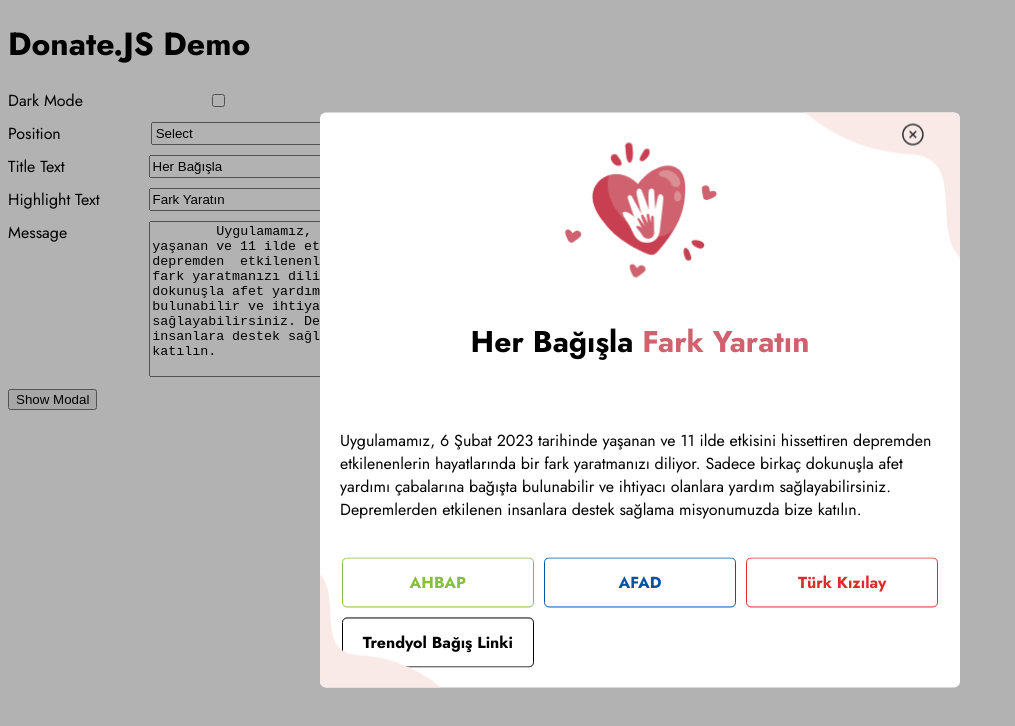
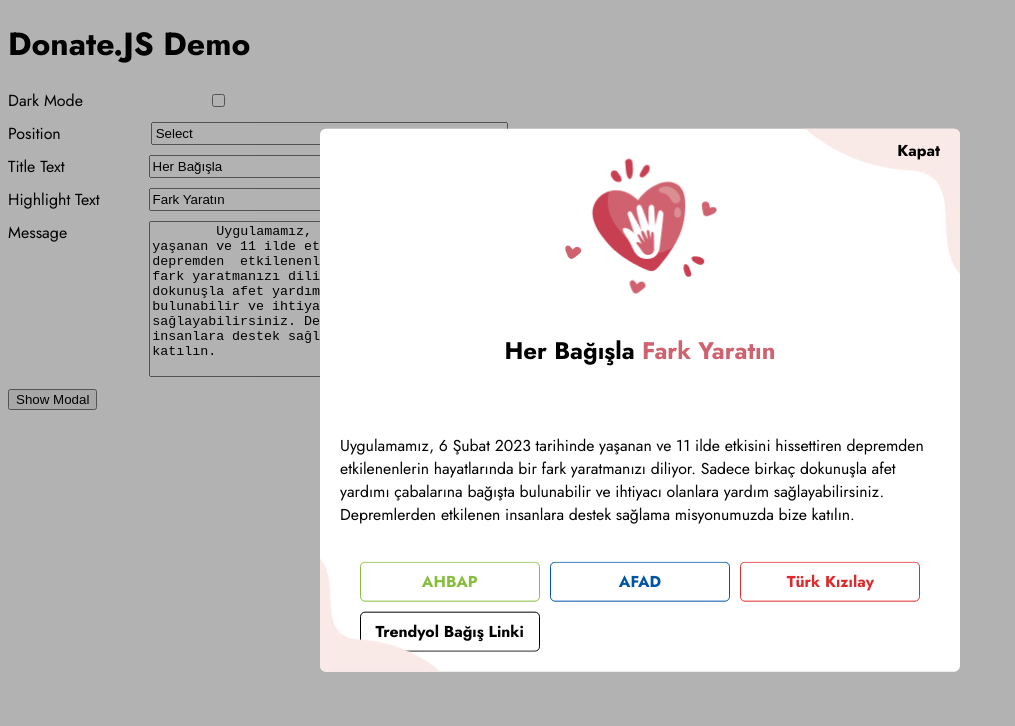
Before and after one commit to mobven/donate.js, a website built with webpack: page src/index.html in a window 1280 px wide. Both pictures are taken after a click on the button "Show Modal". Shown: the whole page, without its empty margins (0-1015 px from the left). Built offline with nearby package versions, Linux system fonts and the light colour scheme.

Commit message:
font sized added variables

```diff
--- a/src/donate.ts
+++ b/src/donate.ts
@@ -21,15 +21,21 @@
     modal.innerHTML = `
     <div class="popup">
       <div class="popup__content ${this.options.position}">
-      <a id="popup__close" href="#" class="popup__close">
-        <img src="./assets/img/close-circle.png" alt="heart" class="popup__heart" />
-      </a>
-        <img src="./assets/img/right.png" alt="right" class="popup_right_corner" />
-        <img src="./assets/img/left.png" alt="right" class="popup_left_corner" />
+        <a id="popup__close" href="#" class="popup__close">
+          <span class='close'>Kapat</span>
+        </a>
+        ${
+          this.options.theme !== "dark"
+            ? `<img src="./assets/img/right.png" alt="right" class="popup_right_corner" />
+              <img src="./assets/img/left.png" alt="right" class="popup_left_corner" />`
+            : ""
+        }
         <div class="popup__header">
           <img src="./assets/img/logo.png" alt="logo" class="popup__logo" />
           <div class="header__title">
-            <h1>${this.options.title} <span>${this.options.highLight}</span></h1>
+            <h1>${this.options.title} <span>${
+      this.options.highLight
+    }</span></h1>
           </div>
         </div>
         <div class="popup__body">
--- a/src/styles/style.css
+++ b/src/styles/style.css
@@ -8,6 +8,9 @@
   --green-text: #88be40;
   --blue-text: #0054a6;
   --black-text: #000;
+  --small-size: 0.9875rem;
+  --medium-size: 1.125rem;
+  --large-size: 1.5rem;
 }
 
 [data-theme="dark"] {
@@ -20,6 +23,9 @@
   --green-text: #fff;
   --blue-text: #fff;
   --black-text: #fff;
+  --small-size: 0.9875rem;
+  --medium-size: 1.125rem;
+  --large-size: 1.5rem;
 }
 
 .popup {
@@ -48,7 +54,7 @@
   justify-content: center;
 }
 
-.top{
+.top {
   top: 20px;
   transform: translate(-50%, 0);
 }
@@ -56,7 +62,7 @@
 .popup__close {
   position: absolute;
   top: 10px;
-  right: 35px;
+  right: 15px;
   cursor: pointer;
   z-index: 5555;
   text-decoration: none;
@@ -66,7 +72,6 @@
 .popup__close span {
   margin-right: 5px;
 }
-
 
 .popup__header {
   display: flex;
@@ -85,7 +90,13 @@
   margin-bottom: 20px;
 }
 .popup__body p {
-  font-size: 16px;
+  font-size: var(--small-size);
+  color: var(--text-color);
+}
+
+.close {
+  font-weight: 700;
+  font-size: var(--small-size);
   color: var(--text-color);
 }
 .popup_right_corner {
@@ -107,7 +118,7 @@
   overflow-x: hidden;
 }
 .header__title h1 {
-  font-size: 30px;
+  font-size: var(--large-size);
   font-weight: 700;
   color: var(--text-color);
   text-align: center;
@@ -120,8 +131,8 @@
 .button {
   border: 1px solid #000;
   background: var(--primary-color);
-  padding: 0px 20px;
-  height: 48px;
+  padding: 0px 15px;
+  height: 38px;
   border-radius: 5px;
   font-weight: bold;
   cursor: pointer;
@@ -133,6 +144,7 @@
   color: var(--text-color);
   background: var(--primary-color);
   transition: all 0.3s ease;
+  font-size: var(--small-size);
 }
 .green {
   border: 1px solid #88be40;
```
